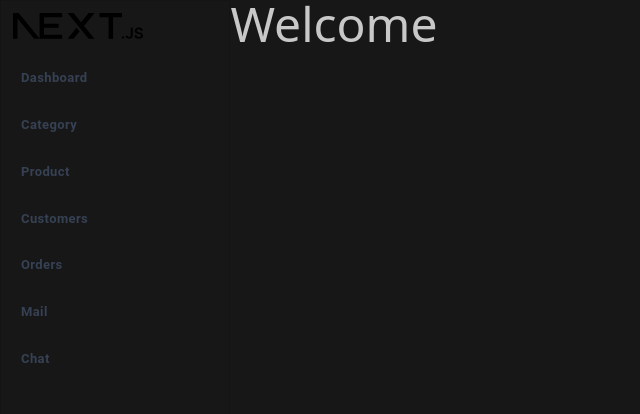
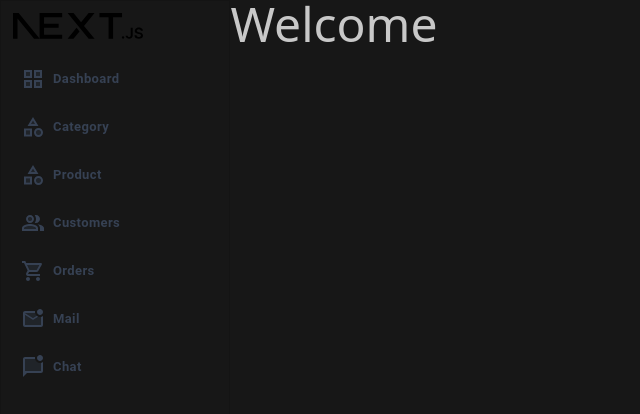
Before and after one commit to preetitaware04/admin-dashboard, a Next.js app: page / in a window 1280 px wide. Shown: the top 414 px of the page, without its empty margins (0-640 px from the left). Built offline with nearby package versions, Linux system fonts and the light colour scheme.

Commit message:
icons addded

```diff
--- a/src/_components/sidebar.constants.js
+++ b/src/_components/sidebar.constants.js
@@ -1,4 +1,11 @@
-// import { GridViewTwoTone } from "@mui/icons-material";
+import {
+  CategoryTwoTone,
+  GridViewTwoTone,
+  MarkChatUnreadTwoTone,
+  MarkEmailUnreadTwoTone,
+  PeopleAltTwoTone,
+  ShoppingCartTwoTone,
+} from "@mui/icons-material";
 // import { RiProductHuntLine } from "react-icons/ri";
 
 export const sidebarMenu = [
@@ -6,43 +13,43 @@ export const sidebarMenu = [
     id: 1,
     title: "Dashboard",
     href: "",
-    icon: "",
+    icon: <GridViewTwoTone size={20} />,
   },
   {
     id: 2,
     title: "Category",
     href: "categories/list",
-    icon: "",
+    icon: <CategoryTwoTone size={20} />,
   },
   {
     id: 3,
     title: "Product",
     href: "products/list",
-    icon: "",
+    icon: <CategoryTwoTone size={20} />,
   },
   {
     id: 4,
     title: "Customers",
     href: "customers/list",
-    icon: "",
+    icon: <PeopleAltTwoTone size={20} />,
   },
   {
     id: 5,
     title: "Orders",
     href: "order/list",
-    icon: "",
+    icon: <ShoppingCartTwoTone size={20} />,
   },
   {
     id: 6,
     title: "Mail",
     href: "mail/list",
-    icon: "",
+    icon: <MarkEmailUnreadTwoTone/>,
   },
 
   {
     id: 7,
     title: "Chat",
     href: "chat/list",
-    icon: "",
+    icon: <MarkChatUnreadTwoTone/>,
   },
 ];
--- a/tailwind.config.js
+++ b/tailwind.config.js
@@ -9,7 +9,7 @@ module.exports = {
     extend: {
       colors: {
         dark: "#232A3C",
-        medium: "#293245",
+        light: "#293245",
       },
     },
   },
```
